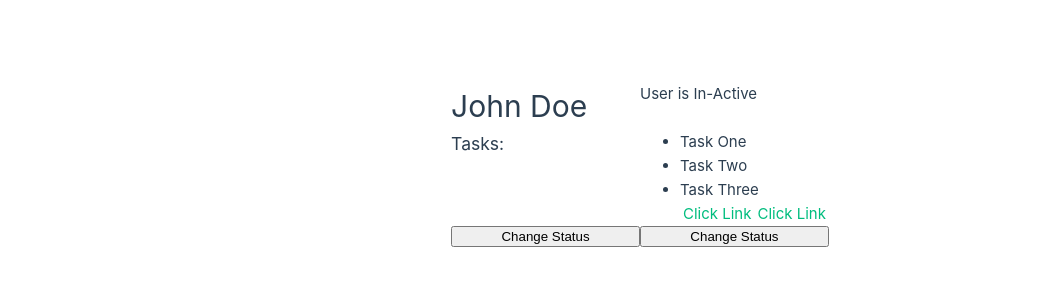
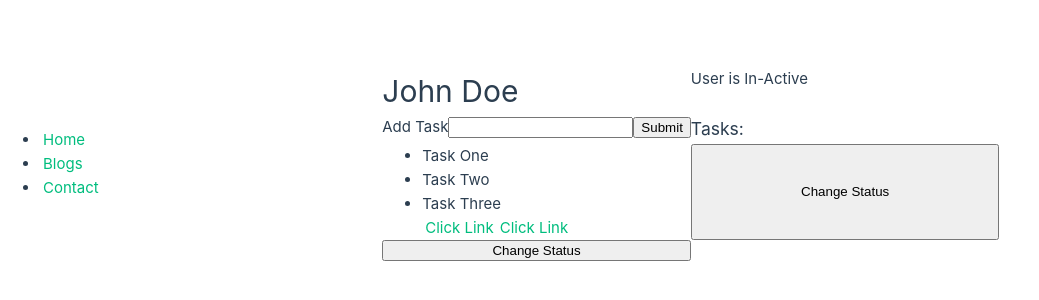
Before and after one commit to ashishjain-repo/vue3.0, a Vue app in the folder vueApp/vue-crash/: page / in a window 1280 px wide. Shown: the part 236-536 px from the top of the page, without its empty margins (0-1039 px from the left). Built offline with nearby package versions, Linux system fonts and the light colour scheme.

Commit message:
Added v-model and forms submission with updated readme

```diff
--- a/vueApp/vue-crash/index.html
+++ b/vueApp/vue-crash/index.html
@@ -7,6 +7,7 @@
     <title>Vue Jobs</title>
   </head>
   <body>
+    <nav id="navbar"></nav>
     <div id="app"></div>
     <script type="module" src="/src/main.js"></script>
   </body>
--- a/vueApp/vue-crash/src/App.vue
+++ b/vueApp/vue-crash/src/App.vue
@@ -6,6 +6,7 @@ const name = ref('John Doe');
 const status = ref('Active');
 const tasks = ref(['Task One', 'Task Two', 'Task Three']);
 const link = ref("https://google.com");
+const newTask = ref('');
 
 const toggleStatus = () => {
   if (status.value === 'active') {
@@ -19,6 +20,14 @@ const toggleStatus = () => {
   };
 };
 
+const addTask = () =>
+{
+  if(newTask.value.trim() !== '')
+{
+  tasks.value.push(newTask.value);
+  newTask.value = '';
+};
+};
 
 </script>
 
@@ -27,6 +36,12 @@ const toggleStatus = () => {
   <p v-if="status === 'active'">User is Active</p>
   <p v-else-if="status === 'pending'">User is Pending</p>
   <p v-else>User is In-Active</p>
+
+  <form @submit.prevent="addTask">
+    <label for="newTask">Add Task</label>
+    <input type="text" id="newTask" name="newTask" v-model="newTask">
+    <button type="submit">Submit</button>
+  </form>
 
   <h3>Tasks: </h3>
   <ul>
--- /dev/null
+++ b/vueApp/vue-crash/src/Nav.vue
@@ -0,0 +1,25 @@
+<script setup>
+import { ref } from 'vue';
+
+const navs = ref(
+{
+    home:{
+        display: "Home",
+        route: "/"
+    },
+    blog:{
+        display: "Blogs",
+        route: "/blogs"
+    },
+    contact:{
+        display: "Contact",
+        route: "/contact"
+    },
+});
+</script>
+
+<template>
+<ul>
+    <li v-for="nav in navs" :key="nav"><a :href="nav.route">{{ nav.display }}</a></li>
+</ul>
+</template>
--- a/vueApp/vue-crash/src/main.js
+++ b/vueApp/vue-crash/src/main.js
@@ -2,5 +2,7 @@ import './assets/main.css'
 
 import { createApp } from 'vue'
 import App from './App.vue'
+import Nav from './Nav.vue'
 
+createApp(Nav).mount('#navbar')
 createApp(App).mount('#app')
```
Also changed, not shown: 1 other file (tests, documents, lock files or other folders).
